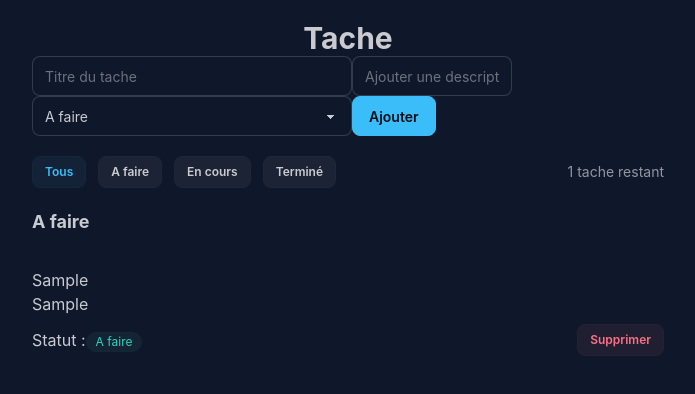
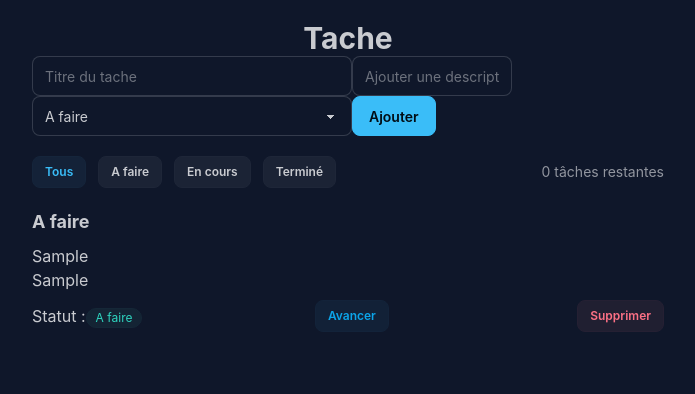
Before and after one commit to G2003-grace/gestiontache, a React (Vite) app: page / in a window 1280 px wide. Both pictures are taken after typing "Sample", "Sample" into the empty fields and a click on the button "Ajouter". Shown: the top 394 px of the page, without its empty margins (292-987 px from the left). Built offline with nearby package versions, Linux system fonts and the light colour scheme.

Commit message:
Modification du projet

```diff
--- a/src/App.tsx
+++ b/src/App.tsx
@@ -8,14 +8,13 @@ type Filtre = "Tous" | Statut;
 
 type Tache = {
   id: number;
-  text: string;
+  input: string;
   statut: Statut;
   description: string;
-  bought: boolean;
+  task: boolean;
 };
 
 const filtres: Filtre[] = ["Tous", "A faire", "En cours", "Terminé"];
-
 
 const tachesReducer = (state: Tache[], action: any): Tache[] => {
   switch (action.type) {
@@ -24,20 +23,36 @@ const tachesReducer = (state: Tache[], action: any): Tache[] => {
         ...state,
         {
           id: Date.now(),
-          text: action.payload.text,
+          input: action.payload.text,
           description: action.payload.description,
           statut: action.payload.statut,
-          bought: false,
+          task: false,
         },
       ];
 
     case "SUPPRIMER":
       return state.filter((t) => t.id !== action.payload.id);
 
-    case "TOGGLE_ACHETE":
+    case "TOGGLE":
       return state.map((t) =>
-        t.id === action.payload.id ? { ...t, bought: !t.bought } : t
+        t.id === action.payload.id ? { ...t, task: !t.task } : t
       );
+
+    case "CHANGER_STATUT":
+      return state.map((t) => {
+        if (t.id !== action.payload.id) return t;
+
+        let nouveauStatut: Statut;
+
+        if (t.statut === "A faire") nouveauStatut = "En cours";
+        else if (t.statut === "En cours") nouveauStatut = "Terminé";
+        else nouveauStatut = "A faire";
+
+        return {
+          ...t,
+          statut: nouveauStatut,
+        };
+      });
 
     default:
       return state;
@@ -46,13 +61,18 @@ const tachesReducer = (state: Tache[], action: any): Tache[] => {
 
 const App = () => {
   const [savedTaches, setSavedTaches] = useLocalStorage<Tache[]>("articles", []);
-  const [taches, dispatch] = useReducer(tachesReducer, savedTaches);
+
+  const [taches, dispatch] = useReducer(
+    tachesReducer,
+    savedTaches,
+    (init) => init
+  );
+
   const [filtre, setFiltre] = useLocalStorage<Filtre>("filtre", "Tous");
 
   useEffect(() => {
     setSavedTaches(taches);
   }, [taches, setSavedTaches]);
-
 
   const tachesFiltres = useMemo(() => {
     switch (filtre) {
@@ -67,15 +87,19 @@ const App = () => {
     }
   }, [taches, filtre]);
 
-
   const restants = useMemo(
-    () => taches.filter((t) => t.statut !== "En cours").length,
+    () => taches.filter((t) => t.statut === "En cours").length,
     [taches]
   );
 
   function handleAjouter(text: string, description: string, statut: Statut) {
     dispatch({ type: "AJOUTER", payload: { text, description, statut } });
+    setFiltre("Tous");
   }
+
+  const handleChangeStatut = (id: number) => {
+    dispatch({ type: "CHANGER_STATUT", payload: { id } });
+  };
 
   return (
     <div className="p-5 max-w-2xl mx-auto">
@@ -94,15 +118,17 @@ const App = () => {
         ))}
 
         <span className="ml-auto text-sm opacity-70">
-          {restants} tache{restants !== 1 ? "s" : ""} restant{restants !== 1 ? "s" : ""}
+          {restants} tâche{restants !== 1 ? "s" : ""} restante{restants !== 1 ? "s" : ""}
         </span>
       </div>
 
       <TaskList
         taches={tachesFiltres}
-        onToggle={(id) => dispatch({ type: "TOGGLE_ACHETE", payload: { id } })}
+        onToggle={(id) => dispatch({ type: "TOGGLE", payload: { id } })}
         onDelete={(id) => dispatch({ type: "SUPPRIMER", payload: { id } })}
+        onChangeStatut={handleChangeStatut}
       />
+
     </div>
   );
 };
--- a/src/TaskForm.tsx
+++ b/src/TaskForm.tsx
@@ -8,29 +8,30 @@ type Statut = "A faire" | "En cours" | "Terminé";
 
 type Tache = {
   id: number;
-  text: string;
+  input: string;
   statut: Statut;
   description: string;
-  bought: boolean;
-};
+  task: boolean;
+}
 
 const TaskForm = ({ onAjouter }: Props) => {
   const [input, setInput] = useState("");
   const [description, setDescription] = useState("");
   const [statut, setStatut] = useState<Statut>("A faire");
 
-  function handleSubmit(e: React.MouseEvent<HTMLButtonElement>) {
-    e.preventDefault();
+  function handleSubmit(e: React.FormEvent) {
+  e.preventDefault();
 
-    if (input.trim() === "") return;
-
-    onAjouter(input.trim(), description.trim(), statut);
-
-    setInput("");
-    setDescription("");
-    setStatut("A faire");
+  if (input.trim() === "") {
+    alert("Veuillez entrer un titre svp");
+    return;
   }
 
+  onAjouter(input, description, statut);
+
+  setInput("");
+  setDescription("");
+}
   return (
     <div>
       <h1 className="text-3xl font-bold text-center">
--- a/src/TaskItem.tsx
+++ b/src/TaskItem.tsx
@@ -4,30 +4,28 @@ type Statut = "A faire" | "En cours" | "Terminé";
 
 type Tache = {
   id: number;
-  text: string;
+  input: string;
   statut: Statut;
   description: string;
-  bought: boolean;
+  task: boolean;
 };
 
 type Props = {
   tache: Tache;
   onDelete: () => void;
   onToggle: (id: number) => void;
+  onChangeStatut: (id: number) => void;
 };
 
-const TaskItem = ({ tache, onDelete, onToggle }: Props) => {
+const TaskItem = ({ tache, onDelete, onToggle, onChangeStatut }: Props) => {
   return (
     <div>
 
-      <button onClick={() => onToggle(tache.id)}>
-        {tache.bought ? "" : ""}
-      </button>
 
-      <h3>{tache.text}</h3>
+
+      <h3>{tache.input}</h3>
 
       <p>{tache.description}</p>
-
 
       <div className="flex items-center justify-between mt-2">
         <p>
@@ -36,8 +34,7 @@ const TaskItem = ({ tache, onDelete, onToggle }: Props) => {
             className={`badge badge-sm badge-soft
               ${
                 tache.statut === "A faire"
-
-                ? "badge-success"
+                  ? "badge-success"
                   : tache.statut === "En cours"
                   ? "badge-warning"
                   : "badge-primary"
@@ -46,6 +43,13 @@ const TaskItem = ({ tache, onDelete, onToggle }: Props) => {
             {tache.statut}
           </span>
         </p>
+
+        <button
+          onClick={() => onChangeStatut(tache.id)}
+          className="btn btn-sm btn-info btn-soft"
+        >
+          Avancer
+        </button>
 
         <button
           onClick={onDelete}
--- a/src/TaskList.tsx
+++ b/src/TaskList.tsx
@@ -5,19 +5,20 @@ type Statut = "A faire" | "En cours" | "Terminé";
 
 type Tache = {
   id: number;
-  text: string;
+  input: string;
   statut: Statut;
   description: string;
-  bought: boolean;
+  task: boolean;
 };
 
 type Props = {
   taches: Tache[];
   onDelete: (id: number) => void;
   onToggle: (id: number) => void;
+  onChangeStatut: (id: number) => void;
 };
 
-const TaskList = ({ taches, onDelete, onToggle }: Props) => {
+const TaskList = ({ taches, onDelete, onToggle, onChangeStatut }: Props) => {
 
   if (taches.length === 0) {
     return <p className="text-center text-gray-500 mt-5">Aucune tâche</p>
@@ -46,6 +47,7 @@ const TaskList = ({ taches, onDelete, onToggle }: Props) => {
                   tache={tache}
                   onToggle={onToggle}
                   onDelete={() => onDelete(tache.id)}
+                  onChangeStatut={onChangeStatut}
                 />
               ))}
             </ul>
--- a/src/types.ts
+++ b/src/types.ts
@@ -2,10 +2,10 @@ export type Statut = "A faire" | "En cours" | "Terminé";
 
 export type Tache = {
   id: number;
-  text: string;
+  input: string;
   statut: Statut;
   description: string;
-  bought: boolean;
+  task: boolean;
 };
 export type Filtre = ["Tous", "A faire", "En cours", "Terminé"];
 
@@ -13,7 +13,7 @@ export type Action =
   | {
       type: "AJOUTER";
       payload: {
-        text: string;
+        input: string;
         description: string;
         statut: Statut;
       };
@@ -23,7 +23,7 @@ export type Action =
       payload: { id: number };
     }
   | {
-      type: "TOGGLE_BOUGHT";
+      type: "TOGGLE";
       payload: { id: number };
     }
   | {
```
